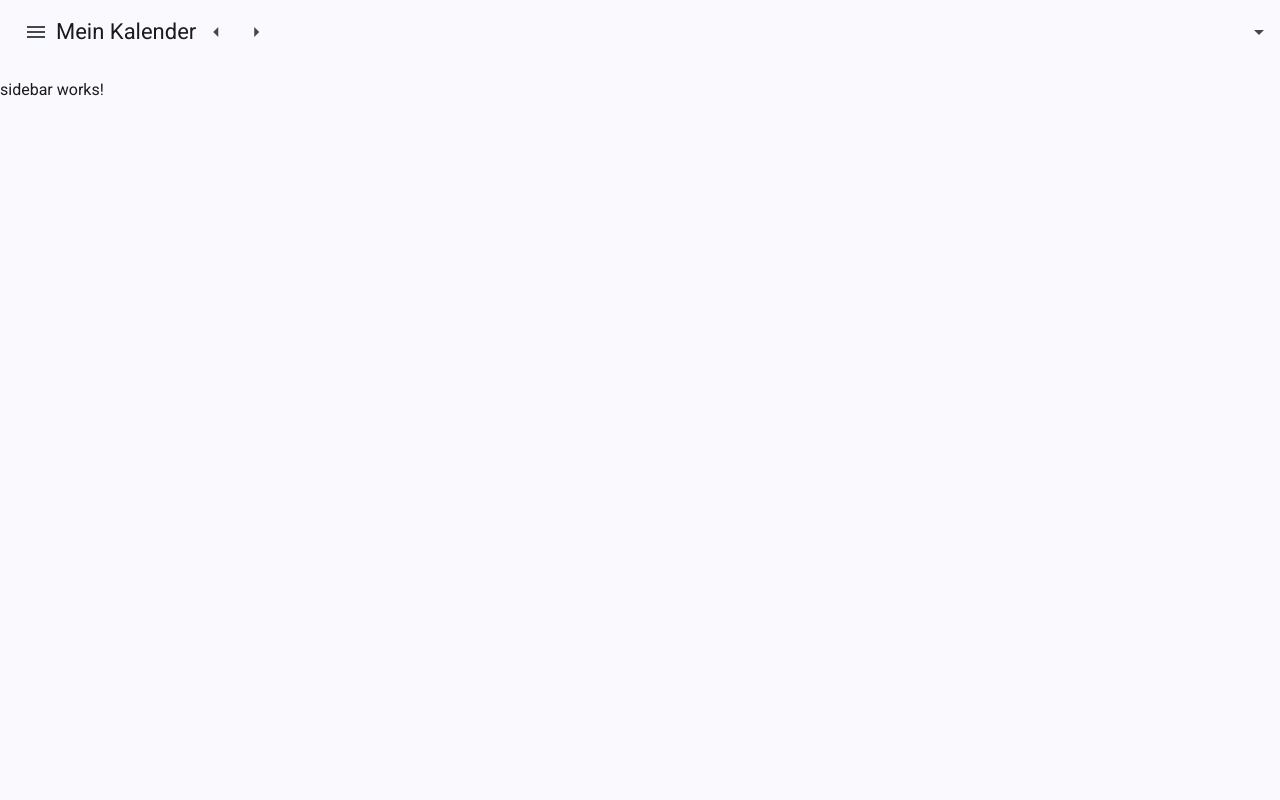
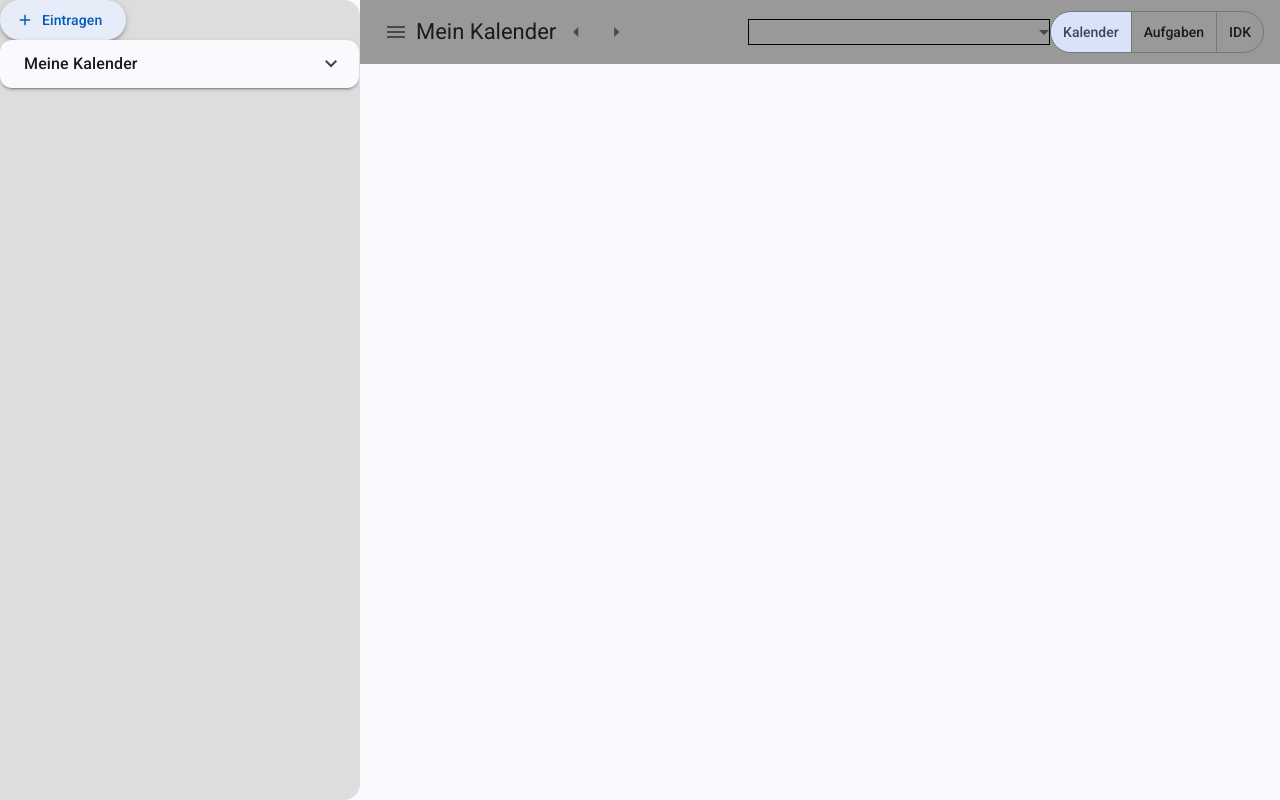
Before and after one commit to Richard5A/CalendarWebsite, an Angular app: page / in a window 1280 px wide. Built offline with nearby package versions, Linux system fonts and the light colour scheme.

Commit message:
Sidebar + Navbar Update
Hilfe bei Styling benötigt, es sieht noch nicht schön aus @Richard5A

```diff
--- a/src/app/app.component.html
+++ b/src/app/app.component.html
@@ -1,5 +1,6 @@
 <div class="mainComponent">
-<app-navbar (toggleSidebar)="toggleSidebar()" />
-  <app-sidebar [toggleSidebar]="toggleSidebarEvent" />
-  <router-outlet />
+  <app-sidebar [sidebarOpen]="sidebarOpen">
+    <app-navbar (toggleSidebar)="toggleSidebar()" />
+    <router-outlet />
+  </app-sidebar>
 </div>
--- a/src/app/app.component.ts
+++ b/src/app/app.component.ts
@@ -13,9 +13,9 @@ import { SidebarComponent } from './shared/components/sidebar/sidebar.component'
 export class AppComponent {
   title = 'Calendar Website';
 
-  toggleSidebarEvent = new EventEmitter<undefined>();
+  sidebarOpen: boolean = true;
 
   toggleSidebar() {
-    this.toggleSidebarEvent.emit();
+    this.sidebarOpen = !this.sidebarOpen;
   }
 }
--- a/src/app/shared/components/navbar/navbar.component.html
+++ b/src/app/shared/components/navbar/navbar.component.html
@@ -15,4 +15,9 @@
     <mat-option [value]="option.value">{{option.label}}</mat-option>
     }
   </mat-select>
+  <mat-button-toggle-group hideSingleSelectionIndicator>
+    <mat-button-toggle value="calendar" checked>Kalender</mat-button-toggle>
+    <mat-button-toggle value="tasks">Aufgaben</mat-button-toggle>
+    <mat-button-toggle value="idk">IDK</mat-button-toggle>
+  </mat-button-toggle-group>
 </mat-toolbar>
--- a/src/app/shared/components/navbar/navbar.component.less
+++ b/src/app/shared/components/navbar/navbar.component.less
@@ -1,3 +1,12 @@
 .spacer {
     flex: 1 1 auto;
 }
+
+mat-select {
+    max-width: 300px;
+    border: 1px solid black
+}
+
+mat-toolbar {
+    background-color: #999;
+}
--- a/src/app/shared/components/navbar/navbar.component.ts
+++ b/src/app/shared/components/navbar/navbar.component.ts
@@ -3,10 +3,11 @@ import { MatToolbarModule } from '@angular/material/toolbar';
 import { MatButtonModule } from '@angular/material/button';
 import { MatIconModule } from '@angular/material/icon';
 import { MatSelectModule } from '@angular/material/select';
+import { MatButtonToggleModule } from '@angular/material/button-toggle';
 
 @Component({
   selector: 'app-navbar',
-  imports: [MatToolbarModule, MatButtonModule, MatIconModule, MatSelectModule],
+  imports: [MatToolbarModule, MatButtonModule, MatIconModule, MatSelectModule, MatButtonToggleModule],
   templateUrl: './navbar.component.html',
   styleUrl: './navbar.component.less'
 })
--- a/src/app/shared/components/sidebar/sidebar.component.html
+++ b/src/app/shared/components/sidebar/sidebar.component.html
@@ -1 +1,20 @@
-<p>sidebar works!</p>
+<mat-drawer-container class="drawer-container">
+  <mat-drawer mode="side" opened="{{sidebarOpen}}" class="drawer">
+    <button mat-raised-button><mat-icon>add</mat-icon> Eintragen</button>
+
+    <mat-expansion-panel>
+      <mat-expansion-panel-header>
+        <mat-panel-title>Meine Kalender</mat-panel-title>
+      </mat-expansion-panel-header>
+
+      @for (calendar of calendars; track calendar.id) {
+      <div class="calendar-select">
+        <mat-checkbox [color]="calendar.color" [checked]="calendar.selected">{{calendar.title}}</mat-checkbox>
+      </div>
+      }
+    </mat-expansion-panel>
+  </mat-drawer>
+  <mat-drawer-content class="content">
+    <ng-content></ng-content>
+  </mat-drawer-content>
+</mat-drawer-container>
--- a/src/app/shared/components/sidebar/sidebar.component.less
+++ b/src/app/shared/components/sidebar/sidebar.component.less
@@ -0,0 +1,10 @@
+.drawer-container {
+    width: auto;
+    height: 100vh;
+}
+
+.drawer {
+    display: flex;
+    flex-direction: column;
+    background-color: #ddd;
+}
--- a/src/app/shared/components/sidebar/sidebar.component.ts
+++ b/src/app/shared/components/sidebar/sidebar.component.ts
@@ -1,17 +1,35 @@
-import { Component, EventEmitter, Input } from '@angular/core';
+import { Component, Input } from '@angular/core';
+import { MatButtonModule } from '@angular/material/button';
+import { MatCheckboxModule } from '@angular/material/checkbox';
+import { MatExpansionModule } from '@angular/material/expansion';
+import { MatIconModule } from '@angular/material/icon';
+import { MatSidenavModule } from '@angular/material/sidenav';
 
 @Component({
   selector: 'app-sidebar',
-  imports: [],
+  imports: [MatSidenavModule, MatButtonModule, MatIconModule, MatExpansionModule, MatCheckboxModule],
   templateUrl: './sidebar.component.html',
   styleUrl: './sidebar.component.less'
 })
 export class SidebarComponent {
-  @Input() toggleSidebar: EventEmitter<undefined> = new EventEmitter();
+  @Input() sidebarOpen: boolean = true;
 
-  constructor() {
-    setInterval(() => {
-      this.toggleSidebar.subscribe({next: () => console.log("hi")})
-    }, 1000)
-  }
+  calendars = [{
+    id: 1,
+    selected: true,
+    title: "Kalender 1",
+    color: "red"
+  },
+  {
+    id: 2,
+    selected: true,
+    title: "Feiertage",
+    color: "green"
+  },
+  {
+    id: 69,
+    selected: false,
+    title: "Geburtstage",
+    color: "red"
+  }]
 }
```
